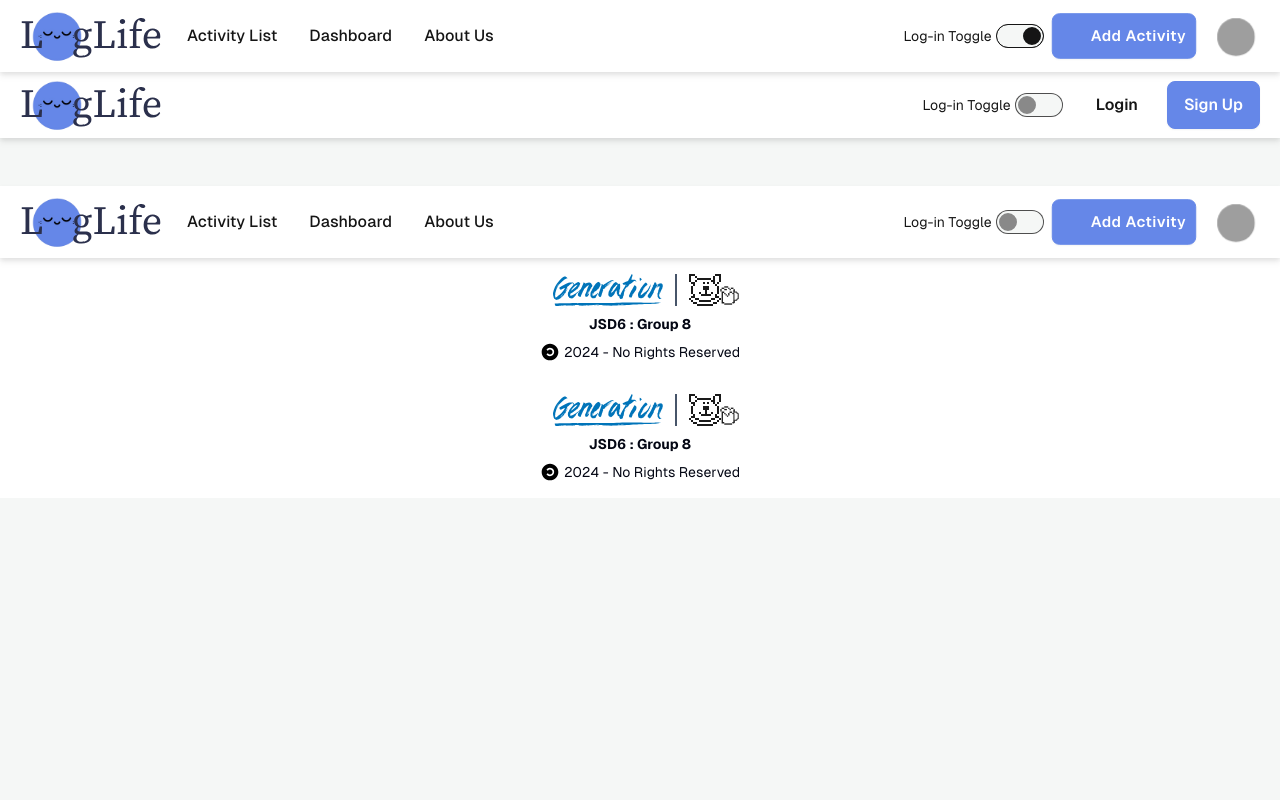
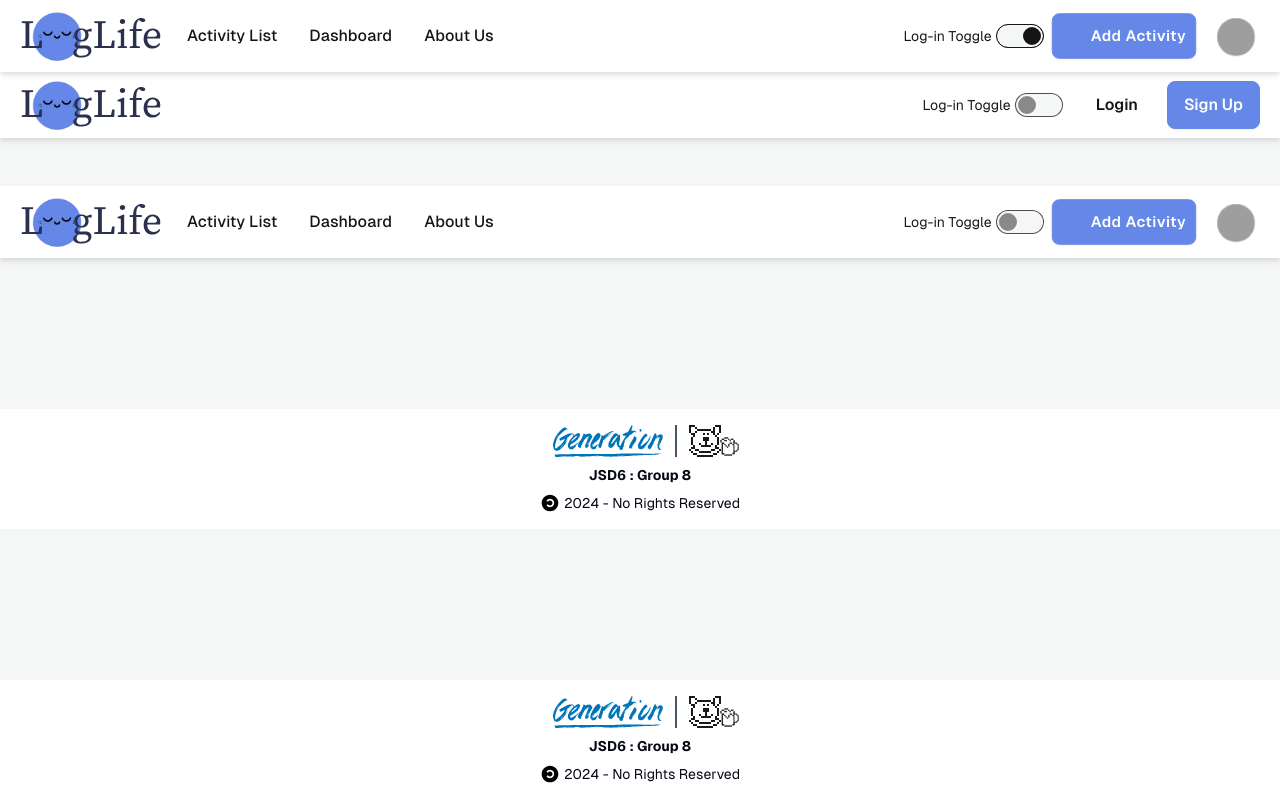
Before and after one commit to JSD6G8/frontend, a React (Vite) app: page /nav in a window 1280 px wide. Built offline with nearby package versions, Linux system fonts and the light colour scheme; grey boxes are pictures that could not be loaded.

Commit message:
fix: footer now sticks to bottom

```diff
--- a/src/components/Footer.jsx
+++ b/src/components/Footer.jsx
@@ -1,7 +1,7 @@
 function Footer() {
   const year = new Date().getFullYear();
   return (
-    <footer className="footer footer-center bg-white p-4 text-primary-content">
+    <footer className="footer footer-center bg-white p-4 text-primary-content mt-auto">
       <aside>
         <div className="flex">
           <div className="mx-3 border-r-2 border-slate-600 pr-3">
```
